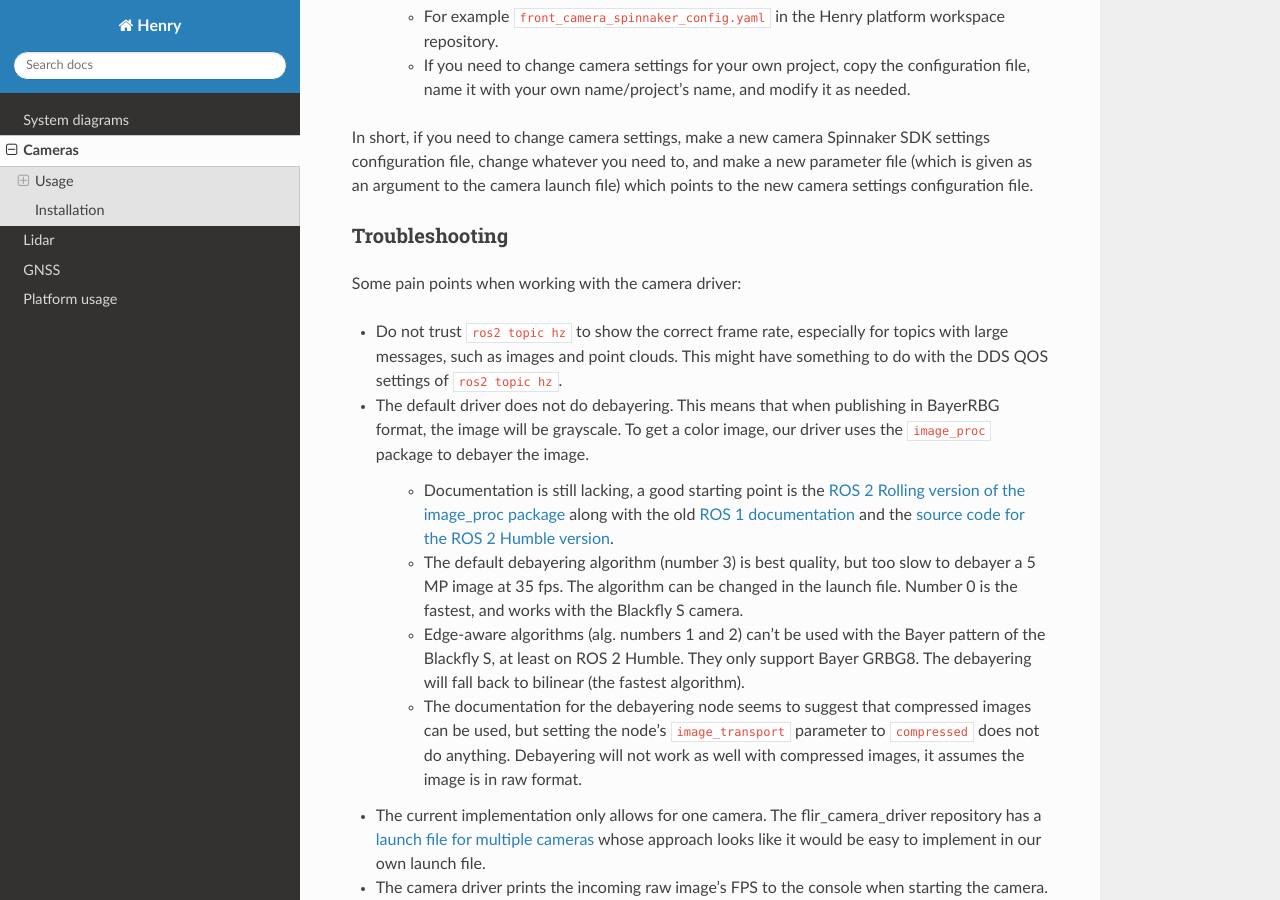
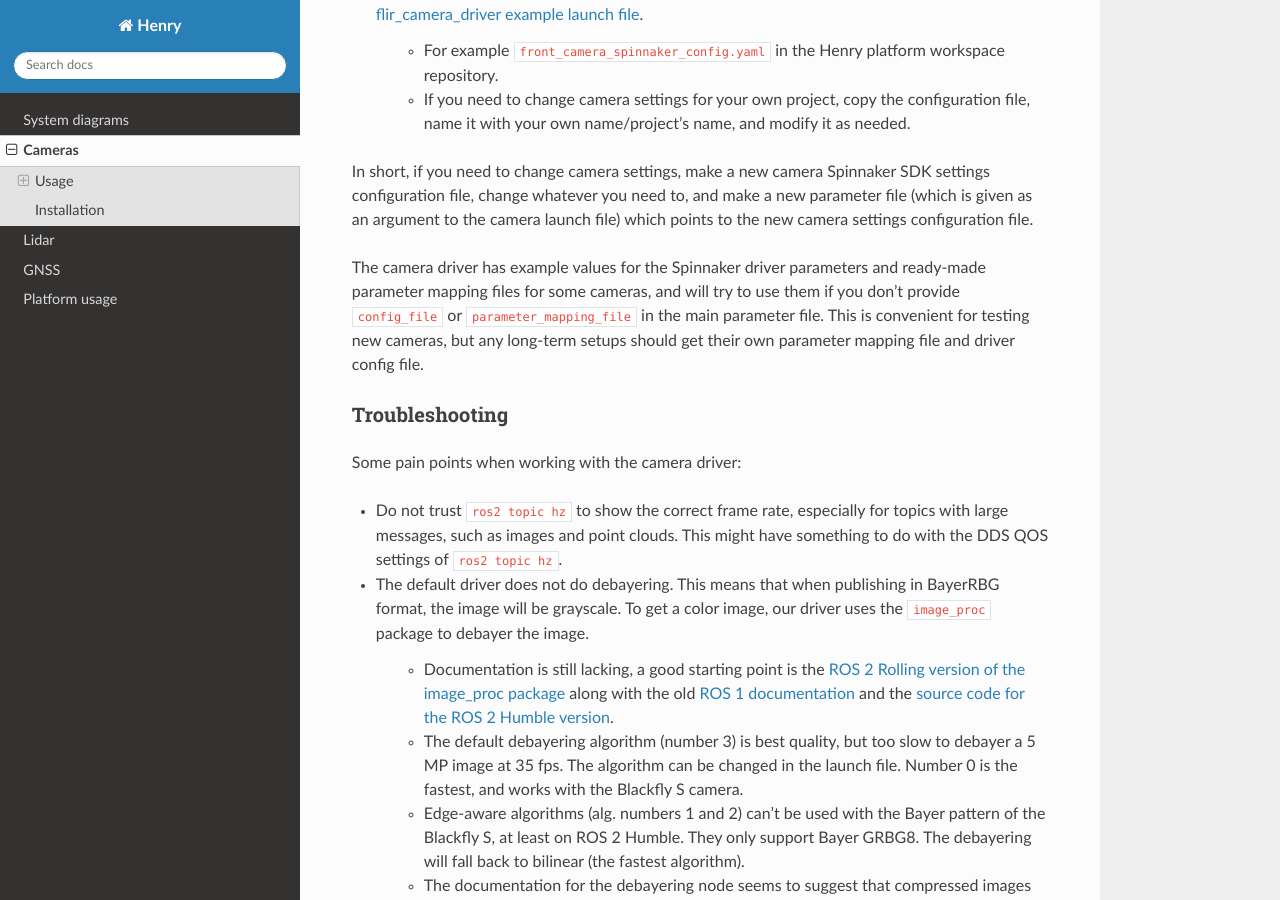
Before and after one commit to autonomymobilitylab/HenryRTD, a Sphinx documentation site: the page built from docs/source/cameras.rst, in a window 1280 px wide and 900 px high, scrolled down 2322 px. Built offline with Sphinx 7.4.7 and the Read the Docs theme 3.1.0, drawn with Linux system fonts in a browser that asks for light colours; some of the changed lines change nothing that is shown; some of the changed text lies outside the part shown.

Commit message:
Add info about example camera configs

```diff
--- a/docs/source/cameras.rst
+++ b/docs/source/cameras.rst
@@ -44,10 +44,13 @@ Published topics
      - Description
      - Source node
    * - ``/<camera_name>/camera_info``
-     - Camera info message from the camera
+     - Camera info message
+     - Camera driver
+   * - ``/<camera_name>/meta``
+     - Camera exposure etc.
      - Camera driver
    * - ``/<camera_name>/image_raw``
-     - Raw, bayer-format image from the camera
+     - Raw, bayer-format image
      - Camera driver
    * - ``/<camera_name>/image_color``
      - Debayered image, based on ``image_raw``
@@ -67,7 +70,7 @@ Published topics
 
    * ``/<camera_name>/image_color`` (or ``image_mono`` if you don't need color)
    * ``/<camera_name>/image_color/compressed``
-   * ``/<camera_name>/camera_info``
+   * ``/<camera_name>/camera_info`` (this might be empty though, check if needed)
 
 When recording, the **compressed** image is often the best choice.
 
@@ -97,6 +100,9 @@ The camera driver uses three different config files:
    * If you need to change camera settings for your own project, copy the configuration file, name it with your own name/project's name, and modify it as needed.
 
 In short, if you need to change camera settings, make a new camera Spinnaker SDK settings configuration file, change whatever you need to, and make a new parameter file (which is given as an argument to the camera launch file) which points to the new camera settings configuration file.
+
+The camera driver has example values for the Spinnaker driver parameters and ready-made parameter mapping files for some cameras, and will try to use them if you don't provide ``config_file`` or ``parameter_mapping_file`` in the main parameter file. This is convenient for testing new cameras, but any long-term setups should get their own parameter mapping file and driver config file.
+
 
 Troubleshooting
 ---------------
```
